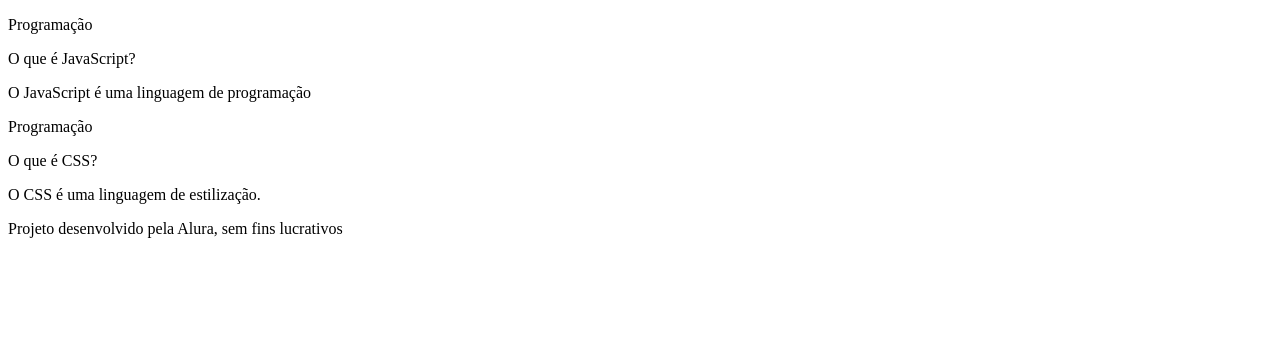
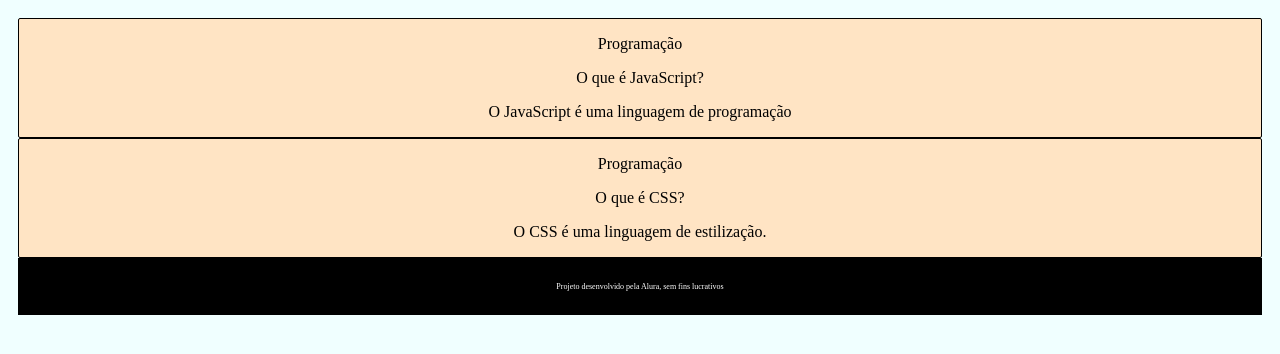
Before and after one commit to anabeatrizromero/3tri-37-ana-beatriz, a plain HTML site: page FLASHCARDS/index.html in a window 1280 px wide. Drawn offline with Linux system fonts and the light colour scheme.

Commit message:
Add files via upload

```diff
--- a/FLASHCARDS/index.html
+++ b/FLASHCARDS/index.html
@@ -1,23 +1,30 @@
 <!DOCTYPE html>
 <html lang="pt-br">
+
 <head>
     <meta charset="UTF-8">
     <meta name="viewport" content="width=device-width, initial-scale=1.0">
     <link rel="stylesheet" href="style.css">
-    <title>Document</title>
+    <title>FlashCards Ana Beatriz Romero</title>
 </head>
 
 <body>
+    <div class="js">
     <p>Programação</p>
     <p>O que é JavaScript?</p>
     <p>O JavaScript é uma linguagem de programação</p>
+    </div>
+    <div class="css">
     <p>Programação</p>
     <p>O que é CSS?</p>
     <p>O CSS é uma linguagem de estilização.</p>
+    </div>
+    <footer>
+        <p>Projeto desenvolvido pela Alura, sem fins lucrativos</p>
+    </footer>
+
 </body>
 
-<footer>
-    <p>Projeto desenvolvido pela Alura, sem fins lucrativos</p>
-</footer>
+
 
 </html>
--- a/FLASHCARDS/style.css
+++ b/FLASHCARDS/style.css
@@ -0,0 +1,18 @@
+body{
+    background-color: azure;
+    padding: 10px;
+    text-align: center;
+    justify-content: center;
+    height: auto;
+}
+.js, .css{
+background-color: bisque;
+border: 1px solid black;
+border-radius: 2px ;
+}
+footer{
+    background-color: black;
+    color: white ;
+    padding: 1rem;
+    font-size: 8px;
+}
```
